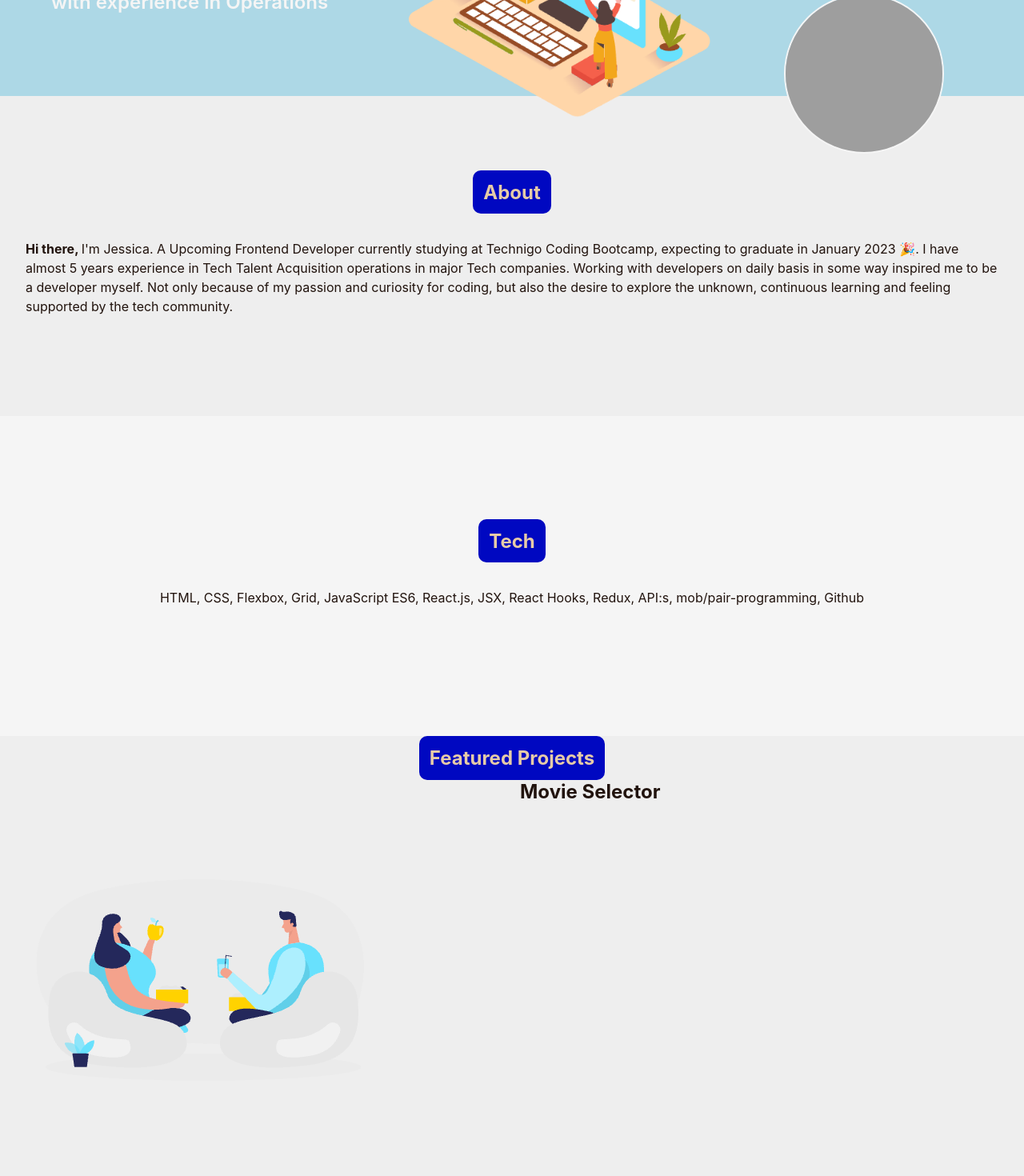
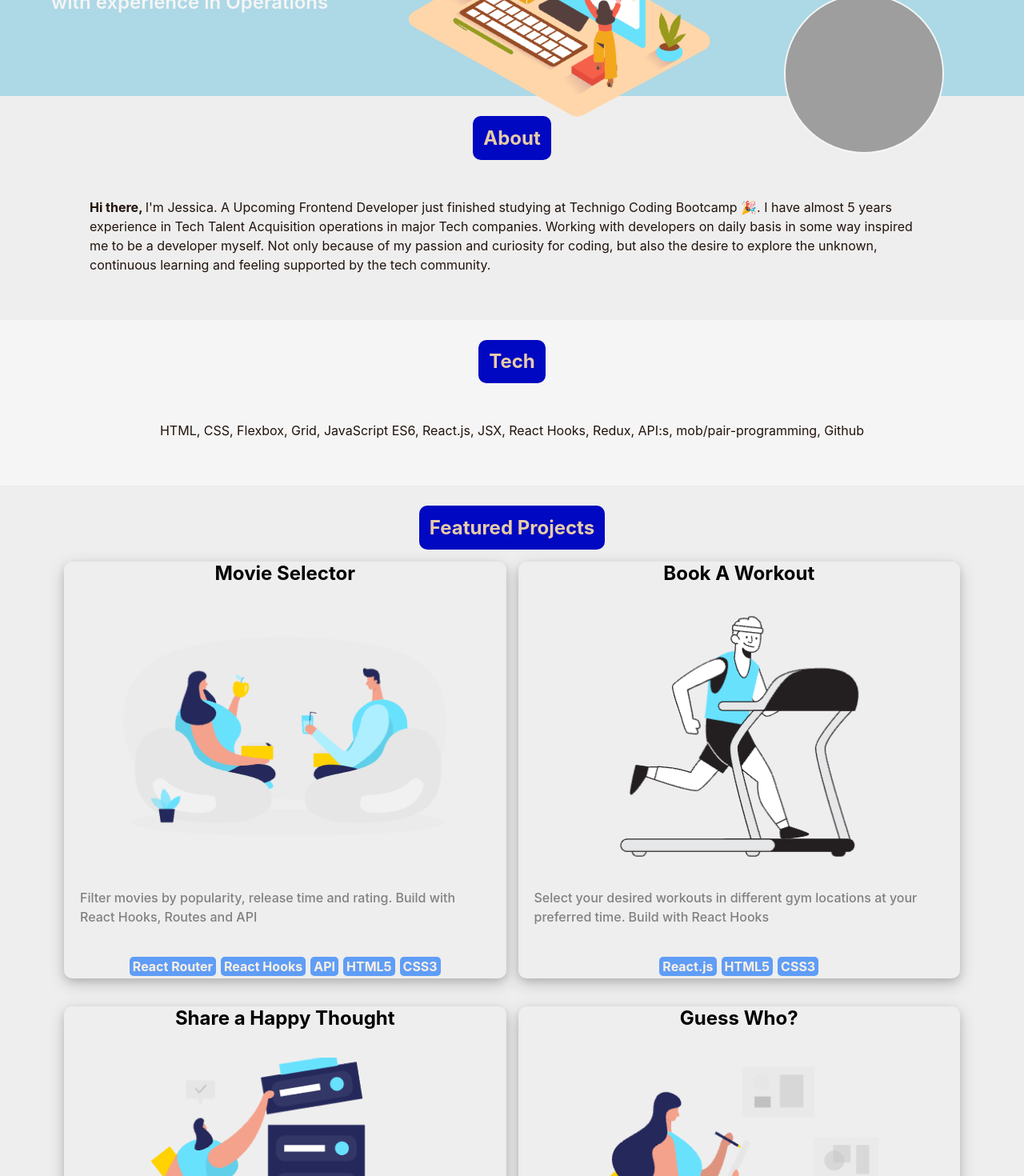
Before and after one commit to Technigo/project-react-portfolio, a React (Create React App) app: page / in a window 1280 px wide. Shown: the part 200-1670 px from the top of the page at 80% size. Built offline with nearby package versions, Linux system fonts and the light colour scheme; grey boxes are pictures that could not be loaded; the HTML template or start-up script is replaced by a standard one.

Commit message:
featured project sections display solved

```diff
--- a/src/App.js
+++ b/src/App.js
@@ -2,7 +2,7 @@ import React from 'react';
 import Header from 'Components/Header';
 import About from 'Components/About';
 import Tech from 'Components/Tech';
-import { FeaturedProjects } from 'Components/FeaturedProjects';
+import FeaturedProjects from 'Components/FeaturedProjects';
 import OtherProjects from 'Components/OtherProjects';
 import Skills from 'Components/Skills';
 import Contact from 'Components/Contact';
--- a/src/Components/About.js
+++ b/src/Components/About.js
@@ -10,13 +10,12 @@ const About = () => {
 			<Title>About</Title>
 			<SectionParagraph>
 				<strong>Hi there, </strong>I'm Jessica. A Upcoming Frontend Developer
-				currently studying at Technigo Coding Bootcamp, expecting to graduate in
-				January 2023 🎉. I have almost 5 years experience in Tech Talent
-				Acquisition operations in major Tech companies. Working with developers
-				on daily basis in some way inspired me to be a developer myself. Not
-				only because of my passion and curiosity for coding, but also the desire
-				to explore the unknown, continuous learning and feeling supported by the
-				tech community.
+				just finished studying at Technigo Coding Bootcamp 🎉. I have almost 5
+				years experience in Tech Talent Acquisition operations in major Tech
+				companies. Working with developers on daily basis in some way inspired
+				me to be a developer myself. Not only because of my passion and
+				curiosity for coding, but also the desire to explore the unknown,
+				continuous learning and feeling supported by the tech community.
 			</SectionParagraph>
 			<GlobalStyle />
 		</SectionContainer>
--- a/src/Components/FeaturedProjects.js
+++ b/src/Components/FeaturedProjects.js
@@ -1,31 +1,69 @@
 import {
-	FeaturedContainer,
-	FeatureLayout,
-} from 'StyledComponents/FeaturedProject.style';
-import {
+	Title,
 	SubTitle,
+	SectionContainer,
+	TagWrapper,
+	Tags,
 	ProjectDesc,
-	Title,
-	Tags,
 } from 'StyledComponents/GlobalStyle';
-import projects from 'RepoData/featured-project.json';
+import styled from 'styled-components';
+import projects from '../RepoData/featured-project.json';
 
-export const FeaturedProjects = () => {
+/* We need:
+1) ProjectContainer with grid layout
+2) Cards with flex layout
+3) We will use styled component to work with grid-template-areas */
+
+const ProjectContainer = styled.div`
+	// We will define this block's layout by using grid-template-areas
+	display: grid;
+	grid-gap: 15px;
+	grid-template-areas: 'card1 card2' 'card3 card4';
+`;
+
+const Card = styled.div`
+	border-radius: 10px;
+	box-shadow: 0 4px 8px 0 rgba(0, 0, 0, 0.1), 0 6px 20px 0 rgba(0, 0, 0, 0.19);
+	margin-bottom: 20px;
+
+	display: flex;
+	flex-direction: column;
+	justify-content: space-around;
+	align-items: center;
+	gap: 15px;
+	grid-area: ${(props) => props.area};
+`;
+
+const Img = styled.div`
+	width: 494px;
+	height: 309px;
+	background-image: url(${(props) => props.img});
+	background-size: cover;
+	background-position: center;
+`;
+
+const FeaturedProjects = () => {
 	return (
-		<FeaturedContainer>
+		<SectionContainer backgroundColor="rgb(238, 238, 238)">
 			<Title>Featured Projects</Title>
-			{projects.map((project) => {
+			<ProjectContainer>
+				{projects.map((project, index) => {
 					return (
-					<FeatureLayout key={project.id}>
-						<img src={project.img} alt={project.repo_name} />
-						<SubTitle> {project.title}</SubTitle>
+						<Card key={project.id} area={`card${index + 1}`}>
+							<SubTitle>{project.title}</SubTitle>
+							<Img img={project.img} src={project.repo_name} />
 							<ProjectDesc>{project.project_description}</ProjectDesc>
+							<TagWrapper>
 								{project.tags.map((tag) => {
 									return <Tags key={tag.id}>{tag.name}</Tags>;
 								})}
-					</FeatureLayout>
+							</TagWrapper>
+						</Card>
 					);
 				})}
-		</FeaturedContainer>
+			</ProjectContainer>
+		</SectionContainer>
 	);
 };
+
+export default FeaturedProjects;
--- a/src/RepoData/featured-project.json
+++ b/src/RepoData/featured-project.json
@@ -1,11 +1,11 @@
 [
 	{
-        "id":1,
+		"id": 1,
 		"title": "Movie Selector",
-        "img":"/img/movie-selector.png",
+		"img": "/img/movie-selector.png",
 		"project_description": "Filter movies by popularity, release time and rating. Build with React Hooks, Routes and API",
 		"repo_name": "project-movies",
-        "netlify_name": "week8-film-selector-jessnmo",
+		"netlify_name": "film-selector-jessnmo",
 		"url": "https://week8-film-selector-jessnmo.netlify.app/",
 		"tags": [
 			{
@@ -31,15 +31,14 @@
 		]
 	},
 	{
-        "id":2,
+		"id": 2,
 		"title": "Book A Workout",
-        "img":"/img/workout.png",
+		"img": "/img/workout.png",
 		"project_description": "Select your desired workouts in different gym locations at your preferred time. Build with React Hooks",
 		"repo_name": "project-survey",
 		"netlify_name": "week6-jessnmo",
 		"url": "https://week8-film-selector-jessnmo.netlify.app/",
 		"tags": [
-
 			{
 				"id": 1,
 				"name": "React.js"
@@ -56,9 +55,9 @@
 		]
 	},
 	{
-        "id":3,
+		"id": 3,
 		"title": "Share a Happy Thought",
-        "img":"/img/happy-thoughts.png",
+		"img": "/img/happy-thoughts.png",
 		"project_description": "Post your happy thoughts and share with the world! Build with React using API",
 		"repo_name": "project-happy-thoughts",
 		"netlify_name": "jessmo-happy-thoughts",
@@ -83,9 +82,9 @@
 		]
 	},
 	{
-        "id":4,
+		"id": 4,
 		"title": "Guess Who?",
-        "img":"/img/guess-who.png",
+		"img": "/img/guess-who.png",
 		"project_description": "Single player online game, build with JavaScript ES6, CSS and HTML",
 		"repo_name": "project-guess-who",
 		"netlify_name": "week2-guess-who-jessnmo",
@@ -105,5 +104,4 @@
 			}
 		]
 	}
-
 ]
--- a/src/StyledComponents/GlobalStyle.js
+++ b/src/StyledComponents/GlobalStyle.js
@@ -1,4 +1,3 @@
-import React from 'react';
 import styled, { createGlobalStyle } from 'styled-components';
 
 const GlobalStyle = createGlobalStyle`
@@ -18,10 +17,11 @@ body {
 export const SectionContainer = styled.section`
 	background-color: ${(props) => props.backgroundColor};
 	width: 100vw;
-	height: 50vh;
+	height: auto;
 	display: flex;
 	flex-direction: column;
-	justify-content: center;
+	align-items: center;
+	padding: 25px 80px 25px 80px;
 	overflow: auto;
 `;
 
@@ -42,16 +42,18 @@ export const Title = styled.div`
 	align-self: center;
 	padding: 0.8rem;
 	border-radius: 10px;
+	margin-bottom: 15px;
 `;
 
 export const SubTitle = styled.h2`
-	color: #21130d;
+	margin-bottom: 20px;
 `;
 
 export const ProjectDesc = styled.p`
-	color: #21130d;
+	color: grey;
 	font-weight: 550;
 	line-height: 150%;
+	padding: 20px;
 `;
 
 export const TagWrapper = styled.div`
```
Lines whose indentation alone changed are shown as unchanged.
